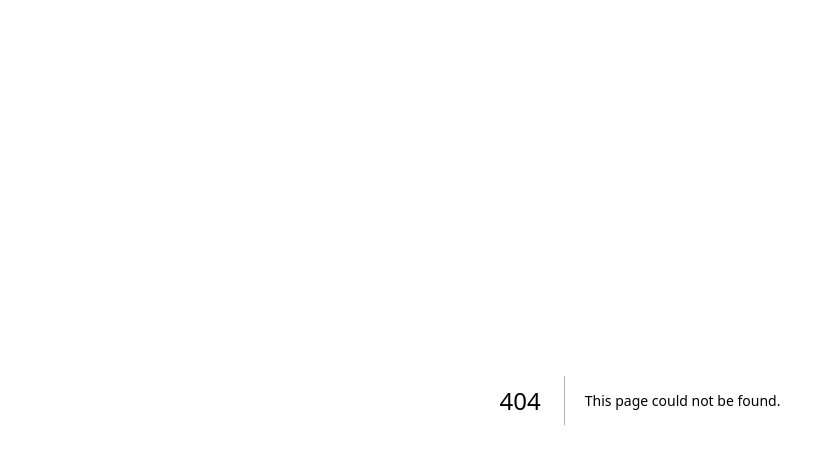
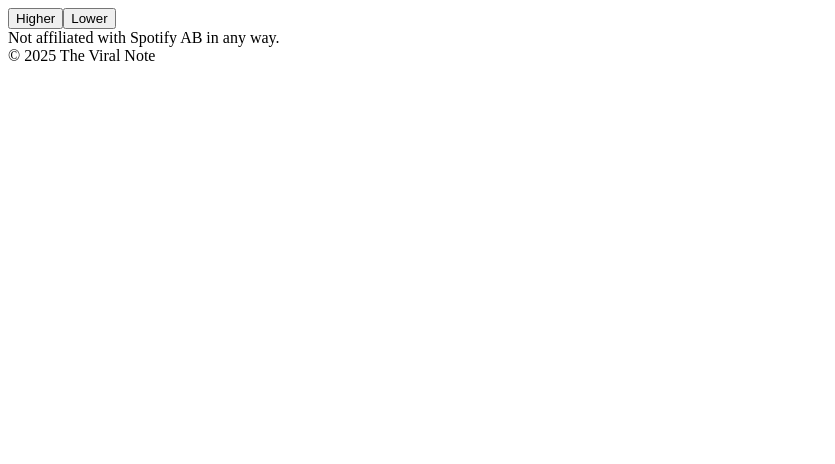
Before and after one commit to isaacfung1/The-Viral-Note, a Next.js app: page /home in a window 1280 px wide. Before the commit this address had no page. Shown: the top 464 px of the page, without its empty margins (0-835 px from the left). Built offline with nearby package versions, Linux system fonts and the light colour scheme.

Commit message:
feat: file name changes

```diff
--- /dev/null
+++ b/src/app/home/page.tsx
@@ -0,0 +1,17 @@
+import react from 'react';
+'use client';
+
+export default function Home() {
+    return (
+        <div className = "flex flex-col">
+            <div className = "flex flex-row">
+                <button>
+                    Higher
+                </button>
+                <button>
+                    Lower
+                </button>
+            </div>
+        </div>
+    )
+}
--- /dev/null
+++ b/src/app/layout.tsx
@@ -0,0 +1,22 @@
+import type { Metadata } from 'next';
+import Footer from '../components/footer';
+
+export const metadata: Metadata = {
+    title: "The Viral Note",
+    description: "",
+
+}
+export default async function RootLayout({
+    children,
+}: {
+    children: React.ReactNode;
+}){
+    return (
+        <html lang="en">
+            <body>
+                {children}
+                <Footer />
+            </body>
+        </html>
+    )
+}
--- a/src/pages/index.tsx
+++ b/src/app/page.tsx
@@ -1,6 +1,6 @@
 import redirect_to_spotify from "./api/login";
 
-export default function Home() {
+export default function Main() {
   return (
     <div className = "relative flex flex-row items-center">
       <div className = "flex flex-row justify-center items-center">
@@ -11,9 +11,6 @@ export default function Home() {
           Login With Spotify
         </button>
       </div>
-      <div className="bottom-0">
-        Not affiliated with Spotify AB in any way.
-      </div>
     </div>
   )
 }
--- /dev/null
+++ b/src/components/footer.tsx
@@ -0,0 +1,12 @@
+export default async function Footer() {
+    return (
+        <div className="flex flex-col items-center justify-center w-full p-4 bg-gray-800 text-white">
+            <div className="text-sm">
+                Not affiliated with Spotify AB in any way.
+            </div>
+            <div className="text-xs mt-2">
+                © {new Date().getFullYear()} The Viral Note
+            </div>
+        </div>
+    )
+}
```
Also changed, not shown: next-env.d.ts, src/app/api/debug-db.ts (renamed from src/pages/api/debug-db.ts), src/app/api/get-user.ts (renamed from src/pages/api/get-user.ts), src/app/api/login.ts (renamed from src/pages/api/login.ts), src/app/api/spotify-auth.ts (renamed from src/pages/api/spotify-auth.ts), src/app/api/user-artists.ts (renamed from src/pages/api/user-artists.ts).
